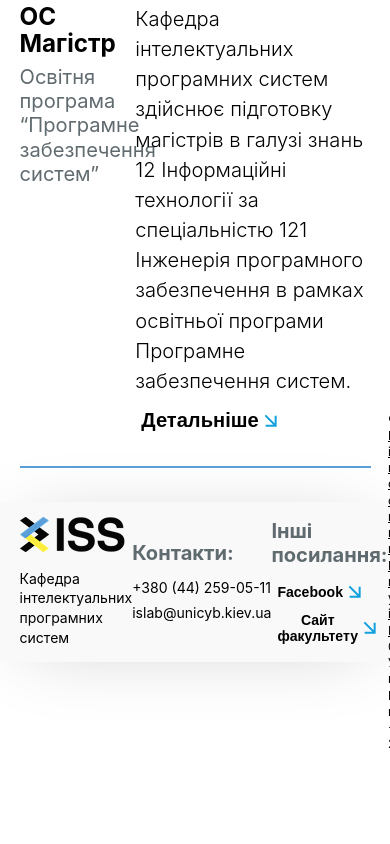
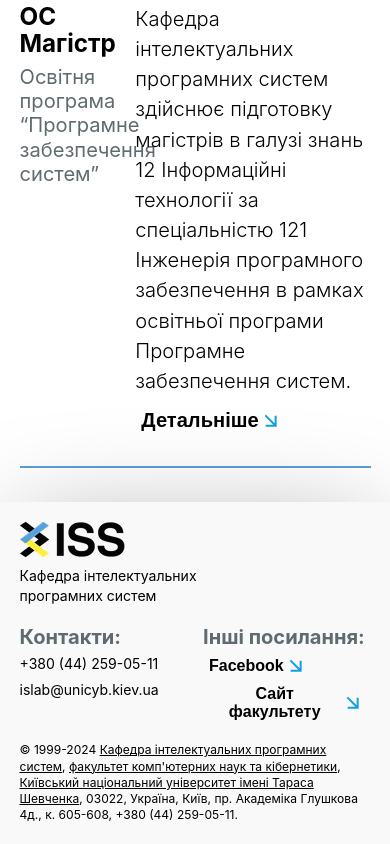
Before and after one commit to LonelyTrouvere/cathedra-web, an Angular app: page / in a window 390 px wide. Shown: the part 2279-3123 px from the top of the page. Before the commit the page ends 3032 px from the top, so only its background shows below. Built offline with nearby package versions, Linux system fonts and the light colour scheme.

Commit message:
refactor: adaptable footer

```diff
--- a/src/app/core/components/footer/footer.scss
+++ b/src/app/core/components/footer/footer.scss
@@ -2,17 +2,21 @@
   width: calc(100% - var(--app-padding) * 2);
   padding-left: var(--app-padding);
   padding-right: var(--app-padding);
-  height: 160px;
-  display: flex;
   background: #f9f9f9;
   box-shadow: 0 4px 77px -26px rgba(0, 0, 0, 0.25);
   margin-top: 34px;
+  padding-top: 20px;
+  padding-bottom: 20px;
+  height: auto;
 
   &__wrapper {
     width: 100%;
-    height: 160px;
-    display: flex;
-    justify-content: space-between;
+    height: auto;
+    display: grid;
+    grid-template-columns: repeat(4, minmax(0, 1fr));
+    grid-template-areas: 'logo contacts socials links';
+    gap: 24px;
+    align-items: start;
   }
 
   &__logo,
@@ -21,12 +25,23 @@
   &__links {
     display: flex;
     flex-direction: column;
-    justify-content: center;
     gap: 12px;
   }
 
+  &__logo {
+    grid-area: logo;
+  }
+
+  &__contacts {
+    grid-area: contacts;
+  }
+
+  &__socials {
+    grid-area: socials;
+  }
+
   &__links {
-    max-width: 25%;
+    grid-area: links;
 
     a {
       display: inline;
@@ -41,8 +56,47 @@
 
     app-link {
       .arrow-link__text {
-        font-size: var(--text-sm-size);
+        font-size: 16px;
       }
     }
   }
 }
+
+@media screen and (max-width: 1024px) {
+  .footer {
+    height: auto;
+
+    &__wrapper {
+      height: auto;
+      grid-template-columns: repeat(3, minmax(0, 1fr));
+      grid-template-areas:
+        'logo contacts socials'
+        'links links links';
+      gap: 20px;
+    }
+  }
+}
+
+@media screen and (max-width: 576px) {
+  .footer {
+    height: auto;
+    box-shadow: 0 10px 110px -18px rgba(0, 0, 0, 0.35);
+
+    &__wrapper {
+      height: auto;
+      grid-template-columns: repeat(2, minmax(0, 1fr));
+      grid-template-areas:
+        'logo logo'
+        'contacts socials'
+        'links links';
+      gap: 20px 16px;
+    }
+
+    &__logo,
+    &__socials,
+    &__contacts,
+    &__links {
+      gap: 4px;
+    }
+  }
+}
```
